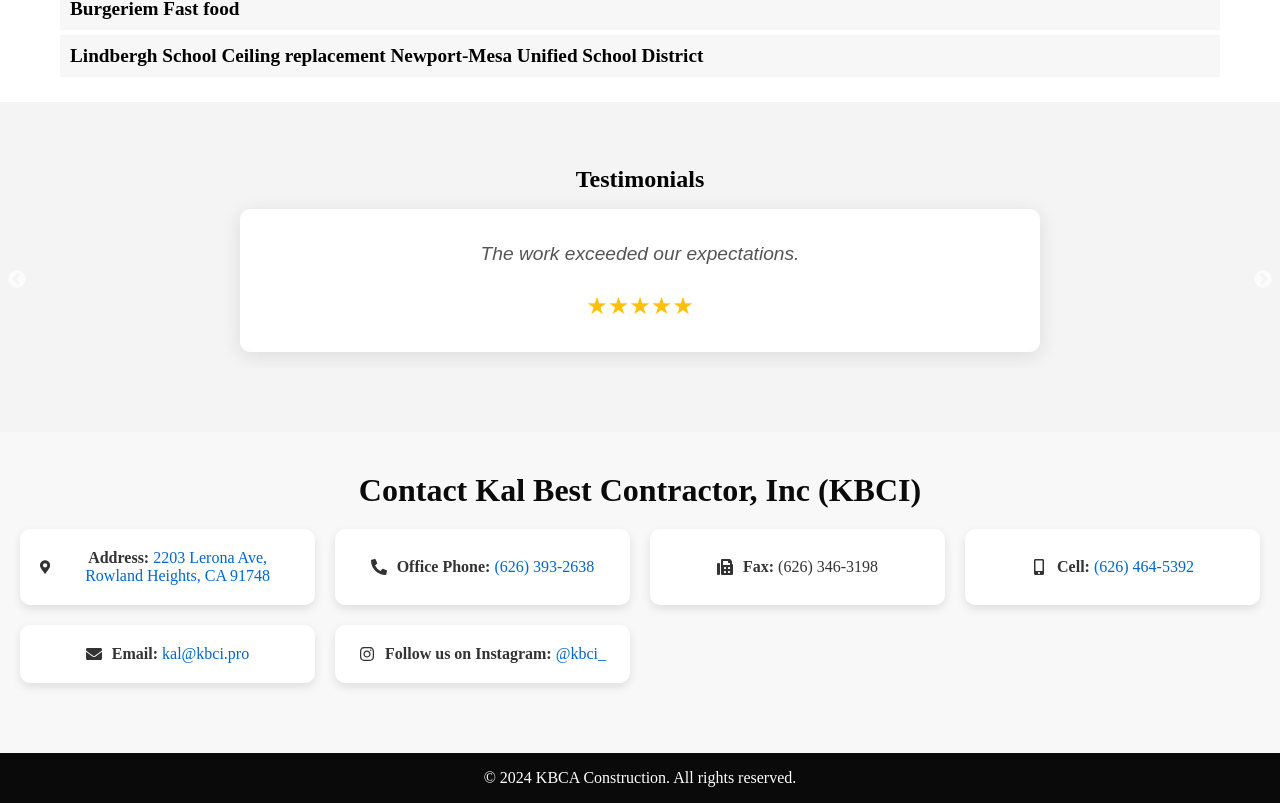
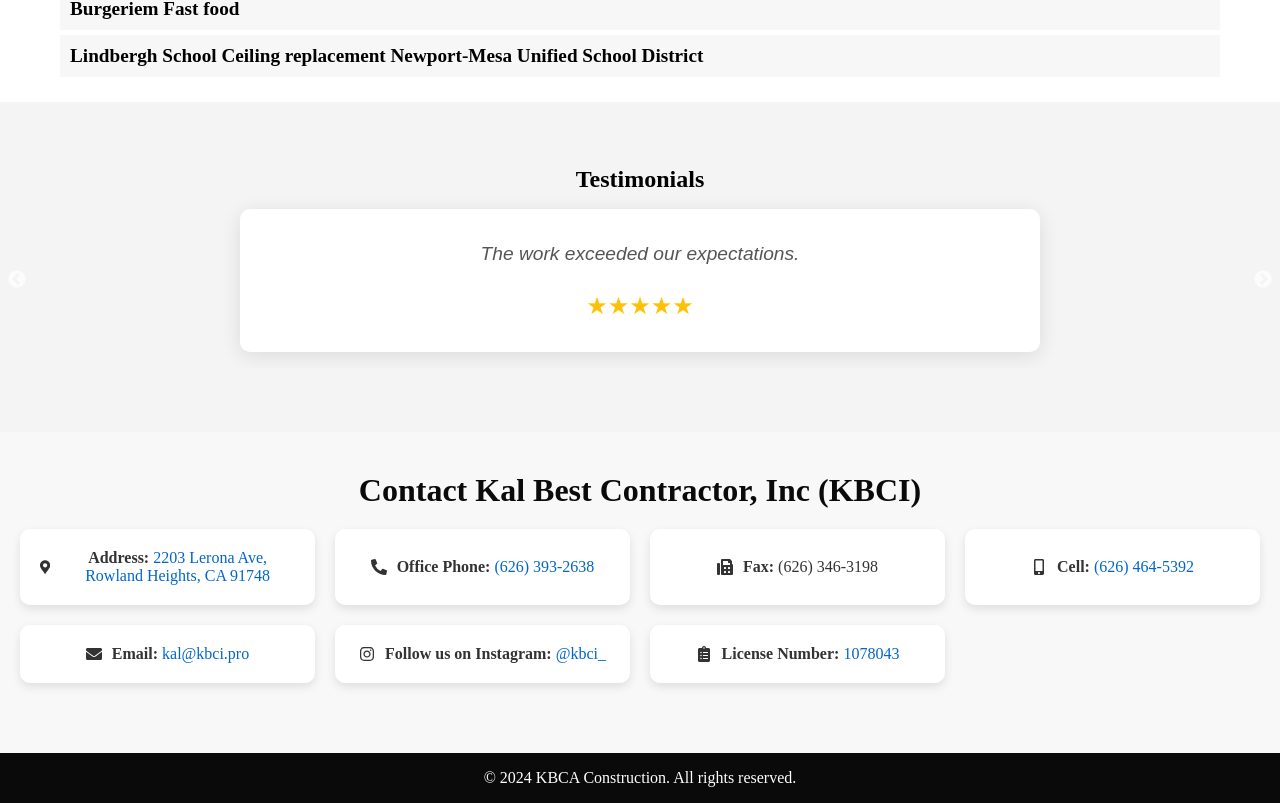
Before and after one commit to BahaMustafa/improved-fishstick, a React (Create React App) app: page / in a window 1280 px wide. Shown: the part 3637-4440 px from the top of the page. Built offline with nearby package versions, Linux system fonts and the light colour scheme.

Commit message:
license number added in the contact section

```diff
--- a/src/Contact.js
+++ b/src/Contact.js
@@ -1,55 +1,112 @@
-import React from 'react';
-import { Helmet } from 'react-helmet-async';
-import './contact.css';
-import { FaPhoneAlt, FaFax, FaMobileAlt, FaEnvelope, FaMapMarkerAlt, FaInstagram } from 'react-icons/fa';
+import React from "react";
+import { Helmet } from "react-helmet-async";
+import "./contact.css";
+import {
+  FaPhoneAlt,
+  FaFax,
+  FaMobileAlt,
+  FaEnvelope,
+  FaMapMarkerAlt,
+  FaInstagram,
+  FaClipboardList,
+} from "react-icons/fa";
 
 function Contact() {
-  const officePhoneNumber = '(626) 393-2638';
-  const faxNumber = '(626) 346-3198';
-  const cellPhoneNumber = '(626) 464-5392';
-  const emailAddress = 'kal@kbci.pro';
-  const licenseNumber = '1078043.B';
-  const address = '2203 Lerona Ave, Rowland Heights, CA 91748';
-  const googleMapsQuery = "https://maps.google.com/?q=2203+Lerona+Ave,+Rowland+Heights,+CA+91748";
+  const officePhoneNumber = "(626) 393-2638";
+  const faxNumber = "(626) 346-3198";
+  const cellPhoneNumber = "(626) 464-5392";
+  const emailAddress = "kal@kbci.pro";
+  const licenseNumber = "1078043";
+  const address = "2203 Lerona Ave, Rowland Heights, CA 91748";
+  const googleMapsQuery =
+    "https://maps.google.com/?q=2203+Lerona+Ave,+Rowland+Heights,+CA+91748";
 
   return (
     <>
       <Helmet>
         <title>Contact Us - Kal Best Contractor, Inc. (KBCI)</title>
-        <meta name="description" content="Get in touch with Kal Best Contractor, Inc. (KBCI) for expert construction and remodeling services in Rowland Heights, CA. Contact us via phone or email." />
-        <meta name="keywords" content="contact, construction, remodeling, contractor, Rowland Heights, CA" />
+        <meta
+          name="description"
+          content="Get in touch with Kal Best Contractor, Inc. (KBCI) for expert construction and remodeling services in Rowland Heights, CA. Contact us via phone or email."
+        />
+        <meta
+          name="keywords"
+          content="contact, construction, remodeling, contractor, Rowland Heights, CA"
+        />
       </Helmet>
-      <section id="contact">
+      <section id="contact" >
         <h2>Contact Kal Best Contractor, Inc (KBCI)</h2>
         <div className="contact-grid">
           <div className="contact-item">
             <FaMapMarkerAlt />
-            <p><strong>Address:</strong> <a href={googleMapsQuery} target="_blank" rel="noopener noreferrer">{address}</a></p>
+            <p>
+              <strong>Address:</strong>{" "}
+              <a
+                href={googleMapsQuery}
+                target="_blank"
+                rel="noopener noreferrer"
+              >
+                {address}
+              </a>
+            </p>
           </div>
           <div className="contact-item">
             <FaPhoneAlt />
-            <p><strong>Office Phone:</strong> <a href={`tel:${officePhoneNumber}`}>{officePhoneNumber}</a></p>
+            <p>
+              <strong>Office Phone:</strong>{" "}
+              <a href={`tel:${officePhoneNumber}`}>{officePhoneNumber}</a>
+            </p>
           </div>
           <div className="contact-item">
             <FaFax />
-            <p><strong>Fax:</strong> {faxNumber}</p>
+            <p>
+              <strong>Fax:</strong> {faxNumber}
+            </p>
           </div>
           <div className="contact-item">
             <FaMobileAlt />
-            <p><strong>Cell:</strong> <a href={`tel:${cellPhoneNumber}`}>{cellPhoneNumber}</a></p>
+            <p>
+              <strong>Cell:</strong>{" "}
+              <a href={`tel:${cellPhoneNumber}`}>{cellPhoneNumber}</a>
+            </p>
           </div>
           <div className="contact-item">
             <FaEnvelope />
-            <p><strong>Email:</strong> <a href={`mailto:${emailAddress}`}>{emailAddress}</a></p>
+            <p>
+              <strong>Email:</strong>{" "}
+              <a href={`mailto:${emailAddress}`}>{emailAddress}</a>
+            </p>
           </div>
           <div className="contact-item">
             <FaInstagram />
-            <p><strong>Follow us on Instagram:</strong> <a href="https://www.instagram.com/kbci_/" target="_blank" rel="noopener noreferrer">@kbci_</a></p>
+            <p>
+              <strong>Follow us on Instagram:</strong>{" "}
+              <a
+                href="https://www.instagram.com/kbci_/"
+                target="_blank"
+                rel="noopener noreferrer"
+              >
+                @kbci_
+              </a>
+            </p>
+          </div>
+          <div className="contact-item">
+            <FaClipboardList />
+            <p>
+              <strong>License Number:</strong>{" "}
+              <a
+                href="https://www.cslb.ca.gov/onlineservices/checklicenseII/LicenseDetail.aspx?LicNum=1078043"
+                target="_blank"
+                // rel="noopener noreferrer"
+              >
+                {" "}
+                {licenseNumber}{" "}
+              </a>
+            </p>
           </div>
         </div>
 
         {/* Optional: Include a contact form */}
-
       </section>
     </>
   );
```
Also changed, not shown: 29 other files (tests, documents, lock files or other folders).
